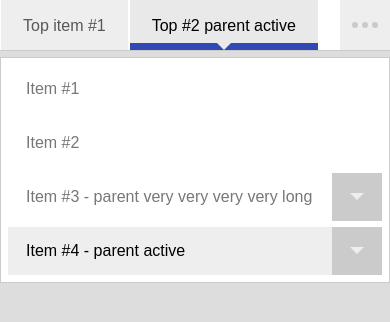
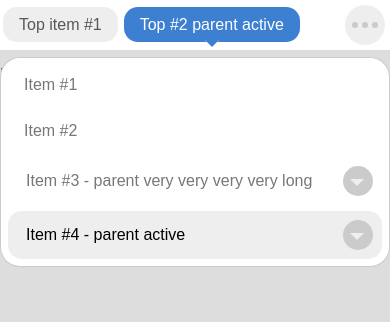
Before and after one commit to andchir/dots-menu, a website: page index.html in a window 390 px wide. Both pictures are taken after a click on the link "Top #2 parent active". Drawn offline with Linux system fonts and the light colour scheme.

Commit message:
New style with rounded borders.

```diff
--- a/dots-menu.css
+++ b/dots-menu.css
@@ -1,37 +1,37 @@
 
 /* dots-menu */
-.dots-menu-container { height: 50px; position: relative; background-color: #fff; border-bottom: 1px solid #cbcbcb; overflow: hidden; }
+.dots-menu-container { height: 50px; position: relative; background-color: #fff; overflow: hidden; }
 .dots-menu-container:after { content: ''; display: block; clear: both; }
 .dots-menu-container * { box-sizing: border-box; }
 .dots-menu { width: 960px; max-width: 100%; min-height: 50px; list-style-type: none; padding: 0; margin: 0 auto; box-sizing: border-box; }
 .dots-menu-fluid { max-width: 100%; width: 100%; }
-.dots-menu > .nav-item { display: block; float: left; padding: 0 1px; margin: 0; position: relative; }
-.dots-menu > .nav-item > .nav-link { height: 50px; line-height: 1.2; display: block; position: relative; padding: 16px 22px; text-decoration: none; color: #777; transition: background-color 300ms; }
-.dots-menu > .nav-item.nav-item-parent > .nav-link { padding-bottom: 9px; border-bottom: 7px solid #e9e9e9; }
+.dots-menu > .nav-item { display: block; float: left; padding: 7px 3px; margin: 0; position: relative; }
+.dots-menu > .nav-item > .nav-link { line-height: 1.2; display: block; position: relative; padding: 8px 16px; border-radius: 14px; text-decoration: none; color: #777; transition: background-color 300ms; }
+.dots-menu > .nav-item.nav-item-parent > .nav-link {  }
 .dots-menu > .nav-item:hover > .nav-link,
 .dots-menu > .nav-item:hover > .nav-link { background-color: #eee; border-color: #eee; color: #585858; }
 .dots-menu .nav-item:hover > ul { display: block; }
-.dots-menu > .nav-item.active > .nav-link { background-color: #e9e9e9; color: #000; padding-bottom: 9px; border-bottom: 7px solid #2f49b5; }
+.dots-menu > .nav-item.active > .nav-link { background-color: #3d7fd1; color: #fff; }
 .dots-menu .nav-item-hidden { position: fixed; top: -300px; left: -300px; }
 
 .dots-menu ul { width: 220px; position: absolute; left: 0; top: 100%; padding: 7px 0; margin: 0; list-style-type: none; z-index: 500; display: none; }
 .dots-menu ul li { line-height: 1.5; width: 100%; padding: 3px 7px; margin: 0; position: relative; border-left: 1px solid #cbcbcb; border-right: 1px solid #cbcbcb; background-color: #fff; }
-.dots-menu ul li:first-child { padding-top: 7px; border-top: 1px solid #cbcbcb; }
-.dots-menu ul li:last-child { padding-bottom: 7px; border-bottom: 1px solid #cbcbcb; }
-.dots-menu ul li .nav-link { display: block; width: 100%; padding: 12px 18px; background-color: #fff; color: #777; text-decoration: none; transition: background-color 300ms; }
+.dots-menu ul li:first-child { padding-top: 7px; border-top: 1px solid #cbcbcb; border-top-left-radius: 20px; border-top-right-radius: 20px; }
+.dots-menu ul li:last-child { padding-bottom: 7px; border-bottom: 1px solid #cbcbcb; border-bottom-left-radius: 20px; border-bottom-right-radius: 20px; }
+.dots-menu ul li .nav-link { display: block; width: 100%; padding: 8px 16px; border-radius: 14px; background-color: #fff; color: #777; text-decoration: none; transition: background-color 300ms; }
 .dots-menu ul li:hover > .nav-link { background-color: #e9e9e9; color: #585858; }
-.dots-menu ul li.active > .nav-link { color: #000; }
+.dots-menu ul li.active > .nav-link { background-color: #eee; color: #000; }
 .dots-menu ul ul { left: 100%; top: -7px; margin: 0; }
 
 /* arrow */
 .dots-menu > .nav-item.nav-item-parent > .nav-link:before,
-.dots-menu > .nav-item.nav-item-parent > .nav-link:after { content: ''; width: 0; height: 0; border-style: solid; border-width: 7px 7px 0 7px; border-color: #fff transparent transparent transparent; position: absolute; left: 50%; bottom: -7px; margin-left: -7px; transition: bottom 300ms, background-color 300ms; }
-.dots-menu > .nav-item.nav-item-parent:hover > .nav-link:before { bottom: -14px; border-color: #cbcbcb transparent transparent transparent; }
-.dots-menu > .nav-item.nav-item-parent:hover > .nav-link:after { bottom: -13px; border-color: #eee transparent transparent transparent; }
+.dots-menu > .nav-item.nav-item-parent > .nav-link:after { content: ''; width: 0; height: 0; border-style: solid; border-width: 7px 7px 0 7px; border-color: #eee transparent transparent transparent; position: absolute; left: 50%; bottom: -5px; margin-left: -7px; transition: bottom 300ms, background-color 300ms; }
+.dots-menu > .nav-item.nav-item-parent:hover > .nav-link:before { bottom: -14px; border-color: #fff transparent transparent transparent; }
+.dots-menu > .nav-item.nav-item-parent:hover > .nav-link:after { bottom: -7px; border-color: #eee transparent transparent transparent; }
 .dots-menu > .nav-item.nav-item-parent.active:hover > .nav-link:before { bottom: -14px; }
-.dots-menu > .nav-item.nav-item-parent.active:hover > .nav-link:after { bottom: -5px; }
-.dots-menu > .nav-item.nav-item-parent.active > .nav-link:after { border-color: #e9e9e9 transparent transparent transparent; }
-.dots-menu > .nav-item.nav-item-parent.active > .nav-link:before { border-color: #2f49b5 transparent transparent transparent; }
+.dots-menu > .nav-item.nav-item-parent.active:hover > .nav-link:after { bottom: -7px; }
+.dots-menu > .nav-item.nav-item-parent.active > .nav-link:after { border-color: #3d7fd1 transparent transparent transparent; }
+.dots-menu > .nav-item.nav-item-parent.active > .nav-link:before { border-color: #ffffff transparent transparent transparent; }
 
 .dots-menu ul .nav-item.nav-item-parent > .nav-link:before { content: ''; display: block; width: 0; height: 0; border-style: solid; border-width: 7px 0 7px 7px;  border-color: transparent transparent transparent #e9e9e9; position: absolute; right: 7px; top: 50%; margin: -7px 0 0 0; transition: right 300ms; }
 .dots-menu ul .nav-item.nav-item-parent:hover > .nav-link:before { right: 0; }
@@ -50,11 +50,12 @@
 /* dots-menu-drop */
 .dots-menu.dots-menu-drop { position: absolute; right: 0; top: 0; width: 50px; height: 50px; display: none; background-color: transparent; }
 .dots-menu.dots-menu-drop > .nav-item { position: absolute; right: 0; top: 0; width: 50px; height: 100%; cursor: pointer; background-color: transparent; }
-.dots-menu.dots-menu-drop > .nav-item > .nav-link { position: absolute; right: 0; top: 0; z-index: 500; border-bottom: 0; padding: 0; width: 50px; height: 100%; background-color: #eee; }
+.dots-menu.dots-menu-drop > .nav-item > .nav-link { position: absolute; right: 5px; top: 5px; z-index: 500; border-radius: 50%; padding: 0; width: 40px; height:40px; background-color: #eee; }
 .dots-menu.dots-menu-drop > .nav-item > .nav-link:before,
 .dots-menu.dots-menu-drop > .nav-item > .nav-link:after { display: none; }
-.dots-menu.dots-menu-drop:hover > .nav-item > .nav-link:before { bottom: -7px; display: block; }
-.dots-menu.dots-menu-drop:hover > .nav-item > .nav-link:after { bottom: -6px; display: block; }
+.dots-menu.dots-menu-drop:hover > .nav-item > .nav-link:before,
+.dots-menu.dots-menu-drop > .nav-item-parent-visible > .nav-link:before { border-color: #fff transparent transparent transparent; bottom: -12px; display: block; }
+.dots-menu.dots-menu-drop:hover > .nav-item > .nav-link:after { /*bottom: -6px; display: block;*/ }
 .dots-menu.dots-menu-drop:before,
 .dots-menu.dots-menu-drop:after,
 .dots-menu.dots-menu-drop > li:first-child { content: ''; display: block; width: 6px; height: 6px; border-radius: 50%; background-color: #cacaca; position: absolute; top: 50%; z-index: 501; margin: -3px 0 0 -3px; pointer-events: none; }
@@ -78,26 +79,26 @@
     .dots-menu > .nav-item:not(.nav-item-hidden) { position: static; }
     .dots-menu .nav-item:hover > ul { display: none; }
     .dots-menu ul { width: 100%; }
-    .dots-menu ul li.active > .nav-link { background-color: #eee; color: #000; }
+    .dots-menu ul li.active > .nav-link { /*background-color: #eee; color: #000;*/ }
     .dots-menu ul li:hover > .nav-link { background-color: #e9e9e9; }
     .dots-menu ul .nav-item.nav-item-parent > .nav-link { position: relative; padding: 12px 50px 12px 18px; }
-    .dots-menu ul .nav-item.nav-item-parent > .nav-link:before { content: ''; display: block; border: 0; width: 50px; height: 100%; padding: 0; position: absolute; left: auto; right: 0; bottom: auto; top: 7px; background-color: #cbcbcb; }
-    .dots-menu ul .nav-item.nav-item-parent > .nav-link:after { content: ''; display: block;  width: 0; height: 0; border-style: solid; border-width: 7px 7px 0 7px; border-color: #eee transparent transparent transparent; position: absolute; left: auto; right: 18px; bottom: auto; top: 50%; margin-top: -4px; transition: margin-top 300ms, border-top-color 300ms; }
-    .dots-menu ul .nav-item.nav-item-parent:hover > .nav-link:before { bottom: auto; top: 7px; }
+    .dots-menu ul .nav-item.nav-item-parent > .nav-link:before { content: ''; display: block; border: 0; width: 30px; height: 30px; border-radius: 50%; padding: 0; position: absolute; left: auto; right: 9px; bottom: auto; top: 50%; margin-top: -15px; background-color: #cbcbcb; }
+    .dots-menu ul .nav-item.nav-item-parent > .nav-link:after { content: ''; display: block;  width: 0; height: 0; border-style: solid; border-width: 7px 7px 0 7px; border-color: #eee transparent transparent transparent; position: absolute; left: auto; right: 18px; bottom: auto; top: 50%; margin-top: -2px; transition: margin-top 300ms, border-top-color 300ms; }
+    .dots-menu ul .nav-item.nav-item-parent:hover > .nav-link:before { left: auto; right: 9px; }
     .dots-menu ul .nav-item.nav-item-parent:hover > :after { left: auto; right: 18px; bottom: auto; top: 50%; }
     .dots-menu ul .nav-item.nav-item-parent:hover:before,
     .dots-menu ul .nav-item.nav-item-parent:hover:after { display: none; }
 
     .dots-menu ul .nav-item.nav-item-parent.nav-item-parent-visible > .nav-link:after { margin-top: 0; border-top-color: #a9a9a9; }
 
-    .dots-menu ul ul { position: static; }
+    .dots-menu ul ul { position: static; padding-bottom: 0; }
     .dots-menu.dots-menu-drop:not(.dots-menu-drop-left) { width: auto; height: auto; }
     .dots-menu.dots-menu-drop,
     .dots-menu.dots-menu-drop.dots-menu-drop-left { position: static; }
     .dots-menu.dots-menu-drop > .nav-item { position: static; }
     .dots-menu.dots-menu-drop > .nav-item ul { width: 100%; }
     .dots-menu .nav-item.drop-right ul .nav-item.nav-item-parent > .nav-link:before,
-    .dots-menu .nav-item.drop-right ul .nav-item.nav-item-parent:hover > .nav-link:before { left: auto; right: 0; bottom: auto; top: 7px; }
+    .dots-menu .nav-item.drop-right ul .nav-item.nav-item-parent:hover > .nav-link:before { left: auto; right: 9px; }
 
     .dots-menu .nav-item-visible { display: block !important; }
     .dots-menu .nav-item-parent-visible > ul { display: block !important; }
--- a/dots-menu.js
+++ b/dots-menu.js
@@ -1,6 +1,6 @@
 /**
  * DotsMenu https://github.com/andchir/dots-menu
- * @version 1.0.4
+ * @version 1.1.0
  * @author Andchir <andchir@gmail.com>
  * @license: MIT
  */
--- a/package.json
+++ b/package.json
@@ -1,6 +1,6 @@
 {
   "name": "dots-menu",
-  "version": "1.0.2",
+  "version": "1.1.0",
   "description": "",
   "main": "index.html",
   "scripts": {
```
Also changed, not shown: changelog.txt, readme.md, screenshots/screenshot01.png, screenshots/screenshot02.png.
